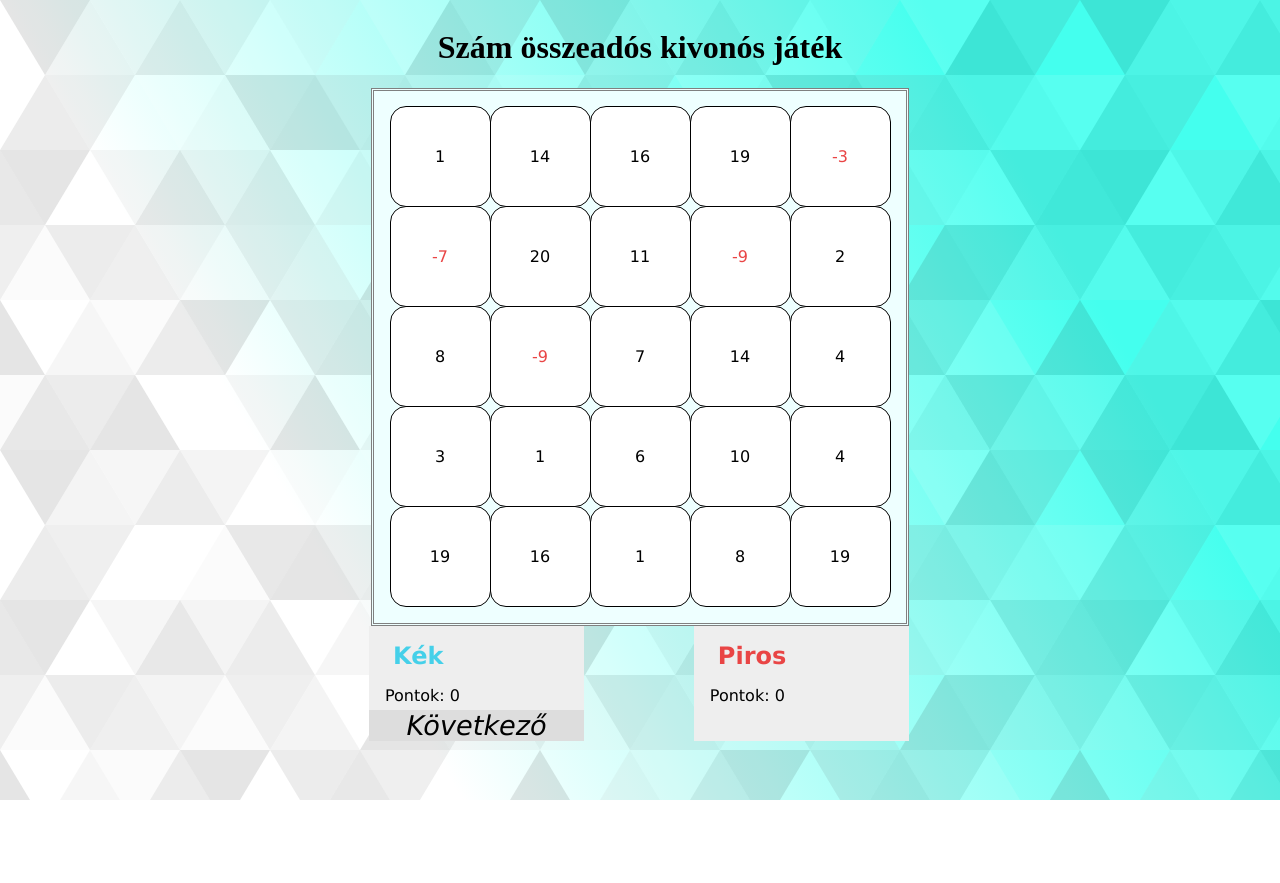
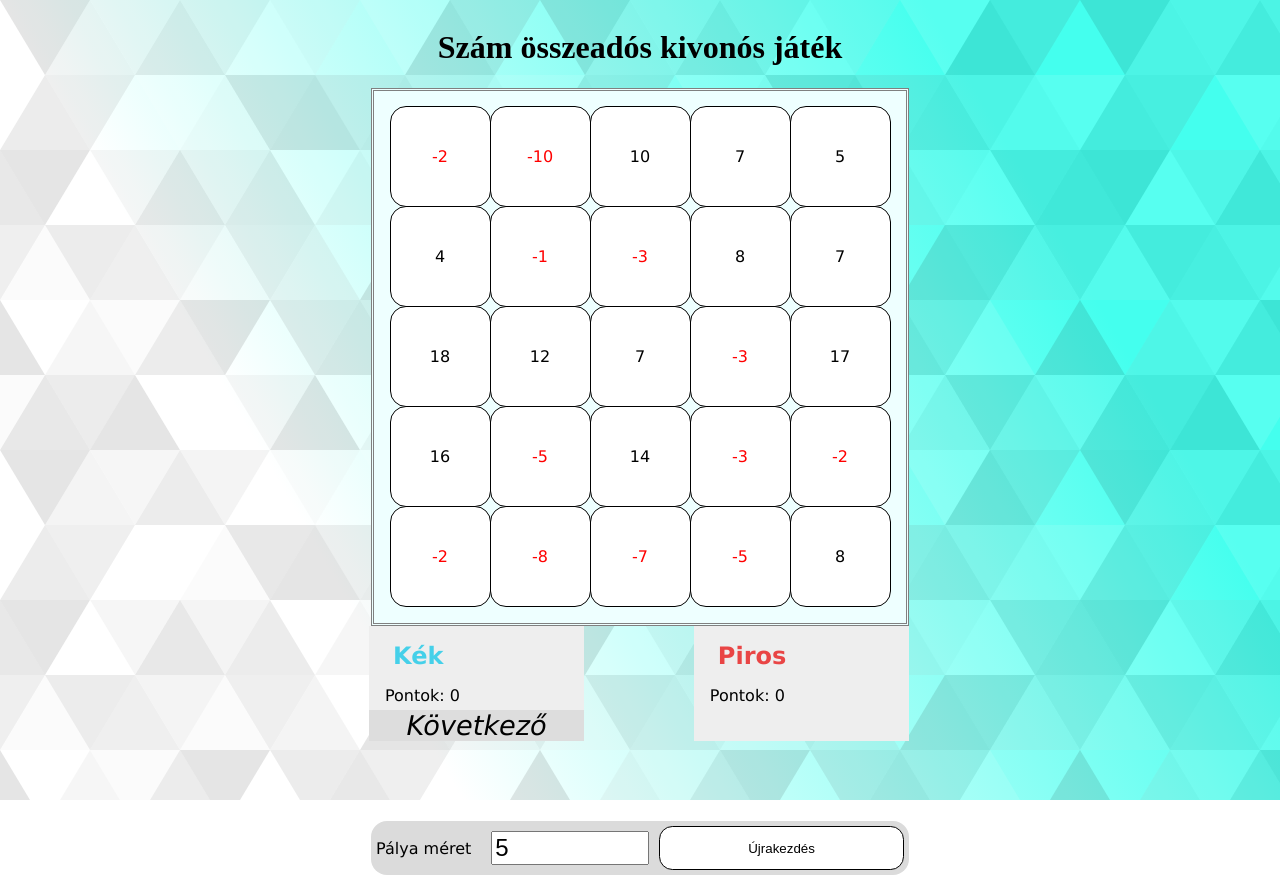
Before and after one commit to laczkour/exercise_coding, a React (Create React App) app in the folder 04_react_numbers_game/: page / in a window 1280 px wide. Before the commit the page ends 800 px from the top, so only its background shows below. Built offline with nearby package versions, Linux system fonts and the light colour scheme.

Commit message:
04_react_numbers_game commit

```diff
--- a/04_react_numbers_game/public/index.html
+++ b/04_react_numbers_game/public/index.html
@@ -9,7 +9,6 @@
       name="description"
       content="Web site created using create-react-app"
     />
-    <link rel="apple-touch-icon" href="%PUBLIC_URL%/logo192.png" />
     <!--
       manifest.json provides metadata used when your web app is installed on a
       user's mobile device or desktop. See https://developers.google.com/web/fundamentals/web-app-manifest/
--- a/04_react_numbers_game/src/App.css
+++ b/04_react_numbers_game/src/App.css
@@ -74,20 +74,58 @@ h1 {
   background-color: white;
 }
 
+.restart {
+  padding: 5px;
+  margin-top: 5em;
+  display: flex;
+  justify-content: space-evenly;
+  align-items: center;
+  /* padding: 1em;*/
+  text-align: center;
+  border-radius: 1em;
+  background-color: rgb(219, 219, 219);
+}
+
+.restart button {
+  margin-left: 10px;
+  display: flex;
+  flex-grow: 3;
+  justify-content: space-evenly;
+  align-items: center;
+  cursor: pointer;
+  padding: 1em;
+  text-align: center;
+  border: 1px solid black;
+  border-radius: 1em;
+  background-color: white;
+}
+
+.restart button:hover,
+button:focus {
+  background-color: rgb(69, 208, 233);
+}
+
+.restart input {
+  font-size: 1.5rem;
+  margin-left: 20px;
+  flex-grow: 1;
+  width: 100px;
+}
+
 .game-square.positive {
   color: #000000;
 }
 
 .game-square.negative {
-  color: #e94545;
+  color: #ff0000;
 }
 
 .game-square:hover {
-  background-color: rgb(69, 208, 233);
+  background-color: rgb(157, 219, 230);
 }
 
 .game-board.second-player .game-square:hover {
-  background-color: rgb(233, 69, 69);
+  background-color: rgb(230, 157, 157);
 }
 
 .game-square.invalid {
--- a/04_react_numbers_game/src/App.js
+++ b/04_react_numbers_game/src/App.js
@@ -27,10 +27,12 @@ const _generatePlayer = (name) => {
   };
 };
 
-const _generateInitialGameState = () => {
+const _generateInitialGameState = (size) => {
+  const options = defaultOptions;
+  options.boardSize = size ?? options.boardSize;
   const result = {
-    options: defaultOptions,
-    initialBoard: _generateGameBoard({ ...defaultOptions }),
+    options: options,
+    initialBoard: _generateGameBoard({ ...options }),
     players: [_generatePlayer("Kék"), _generatePlayer("Piros")],
     next: {
       playerIndex: 0,
@@ -51,7 +53,6 @@ const _generateInitialGameState = () => {
     })
   );
 
-  console.log(result.board);
   return result;
 };
 
@@ -59,12 +60,12 @@ function App() {
   const [gameState, setGameState] = useState(_generateInitialGameState());
   const currentGameState = useRef(null);
 
+  const sizeInput = useRef(null);
+
   currentGameState.current = gameState;
 
   const squarePressed = (rowIndex, columnIndex) => {
     const gs = { ...currentGameState.current };
-    //console.log(rowIndex, columnIndex);
-    //console.log(gs.board[rowIndex][columnIndex]);
     const board = gs.board;
     const clickedSquare = board[rowIndex][columnIndex];
     const playerIndex = gs.next.playerIndex;
@@ -135,6 +136,11 @@ function App() {
     setGameState(gs);
   };
 
+  const restart = () => {
+    const size = parseInt(sizeInput.current.value);
+    setGameState(_generateInitialGameState(size));
+  };
+
   const arr = [0, 1];
 
   return (
@@ -154,7 +160,7 @@ function App() {
             const className = isFirst ? "player first-player" : "player";
 
             return (
-              <div className={className}>
+              <div className={className} key={i}>
                 <h1>{playerName}</h1>
                 <div className="score">Pontok: {score}</div>
                 {isNext ? <div className="next">Következő</div> : null}
@@ -162,6 +168,22 @@ function App() {
             );
           })}
         </div>
+        <div className="restart">
+          <span>Pálya méret </span>
+          <input
+            tabIndex={1}
+            type="number"
+            min={3}
+            max={10}
+            placeholder="Pálya méret"
+            width={100}
+            defaultValue={5}
+            ref={sizeInput}
+          />
+          <button tabIndex={0} onClick={restart}>
+            Újrakezdés
+          </button>
+        </div>
       </main>
     </div>
   );
```
Also changed, not shown: 04_react_numbers_game/public/manifest.json.
